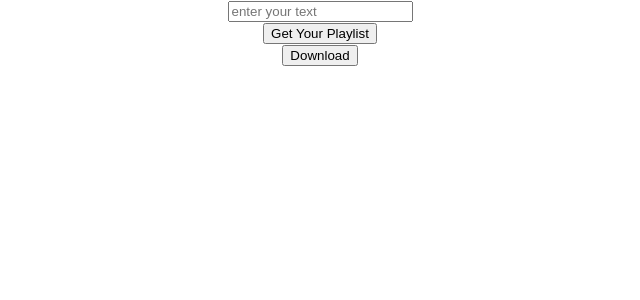
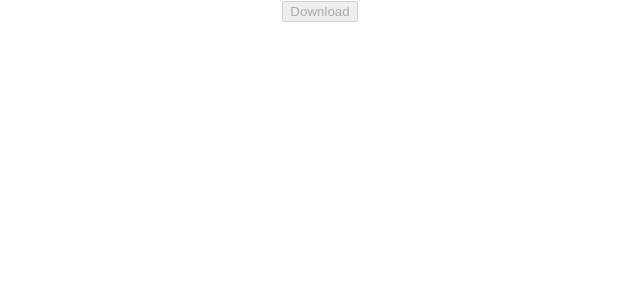
Before and after one commit to SalehMajeed/playlist-downloader, a React (Create React App) app in the folder frontend/: page /download-list in a window 1280 px wide. Shown: the top 300 px of the page, without its empty margins (320-960 px from the left). Built offline with nearby package versions, Linux system fonts and the light colour scheme.

Commit message:
added react routing

```diff
--- a/frontend/package.json
+++ b/frontend/package.json
@@ -9,6 +9,8 @@
     "axios": "^1.6.7",
     "react": "^18.2.0",
     "react-dom": "^18.2.0",
+    "react-router": "^6.22.0",
+    "react-router-dom": "^6.22.0",
     "react-scripts": "5.0.1",
     "web-vitals": "^2.1.4"
   },
--- a/frontend/src/App.js
+++ b/frontend/src/App.js
@@ -1,33 +1,19 @@
-import { useEffect, useState } from "react";
-import axios from "axios";
+import { Route, BrowserRouter as Router, Routes } from "react-router-dom";
+
 import "./App.css";
 import PlaylistTable from "./Components/PlaylistTable";
 import UserInput from "./Components/UserInput";
 
 function App() {
-  const [playlistAddress, setPlaylistAddress] = useState("");
-  const [playlistData, setPlaylistData] = useState([]);
-
-  useEffect(() => {
-    const fetchData = async () => {
-      if (playlistAddress !== "") {
-        const playlist_url = encodeURIComponent(playlistAddress);
-        const fetchedReq = await axios.get(
-          `${process.env.REACT_APP_BASE_URL}/getInfo?playlistAddress=${playlist_url}`
-        );
-        const reqData = fetchedReq.data;
-        setPlaylistData(reqData.data);
-      }
-    };
-
-    fetchData();
-  }, [playlistAddress]);
-
   return (
-    <div className="App">
-      <UserInput setPlaylistAddress={setPlaylistAddress} />
-      <PlaylistTable playlistData={playlistData} />
-    </div>
+    <Router>
+      <div className="App">
+        <Routes>
+          <Route path="/" element={<UserInput />} />
+          <Route path="/download-list" element={<PlaylistTable />} />
+        </Routes>
+      </div>
+    </Router>
   );
 }
 
--- a/frontend/src/Components/PlaylistTable/PlaylistTableCmpt.js
+++ b/frontend/src/Components/PlaylistTable/PlaylistTableCmpt.js
@@ -1,5 +1,9 @@
+import { useLocation } from "react-router";
 import "./css/index.css";
-function PlaylistTableCmpt({ playlistData }) {
+function PlaylistTableCmpt() {
+  const location = useLocation();
+  console.log(location);
+  const playlistData = location.state?.data || [];
   return (
     <>
       <div id={"playlist-container"}>
@@ -20,7 +24,7 @@ function PlaylistTableCmpt({ playlistData }) {
           );
         })}
       </div>
-      <button>Download</button>
+      <button disabled={playlistData.length < 1}>Download</button>
     </>
   );
 }
--- a/frontend/src/Components/UserInput/UserInputCmpt.js
+++ b/frontend/src/Components/UserInput/UserInputCmpt.js
@@ -1,26 +1,50 @@
-import React, {useState} from 'react';
+import React, { useState } from "react";
+import axios from "axios";
+import { useNavigate } from "react-router";
 
-function UserInputCmpt({setPlaylistAddress}) {
+function UserInputCmpt() {
   const [userInput, setUserInput] = useState("");
+  const [loadingData, setLoadingData] = useState(false);
+  const [playlistAddress, setPlaylistAddress] = useState("");
+  const navigate = useNavigate();
 
-
-  const HandleInput = (event) =>{
-    const data = event.target.value
+  const HandleInput = (event) => {
+    const data = event.target.value;
     setUserInput(data);
   };
 
-  const HandleDownload = () =>{
+  const HandleDownload = async () => {
+    if (playlistAddress.trim() !== "") {
+      setLoadingData(true);
+      const playlist_url = encodeURIComponent(playlistAddress.trim());
+      const fetchedReq = await axios.get(
+        `${process.env.REACT_APP_BASE_URL}/getInfo?playlistAddress=${playlist_url}`
+      );
+      const reqData = fetchedReq.data;
+      setLoadingData(false);
+      navigate("/download-list", { state: { data: reqData.data } });
+    }
+
     setPlaylistAddress(userInput);
     setUserInput("");
   };
 
   return (
     <div>
-    <input type="text" placeholder="enter your text" value={userInput} onChange={HandleInput} />
-    <br/>
-    <button onClick={HandleDownload}>Get Your Playlist</button>
+      <input
+        type="text"
+        placeholder="enter your text"
+        value={userInput}
+        onChange={HandleInput}
+      />
+      <br />
+      <button onClick={HandleDownload} disabled={loadingData}>
+        Get Your Playlist
+      </button>
+
+      {loadingData && <h1>Loading....</h1>}
     </div>
   );
-};
+}
 
-export default UserInputCmpt
+export default UserInputCmpt;
```
